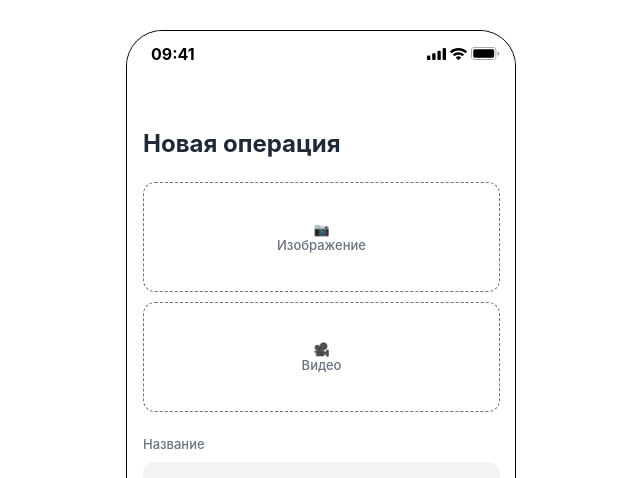
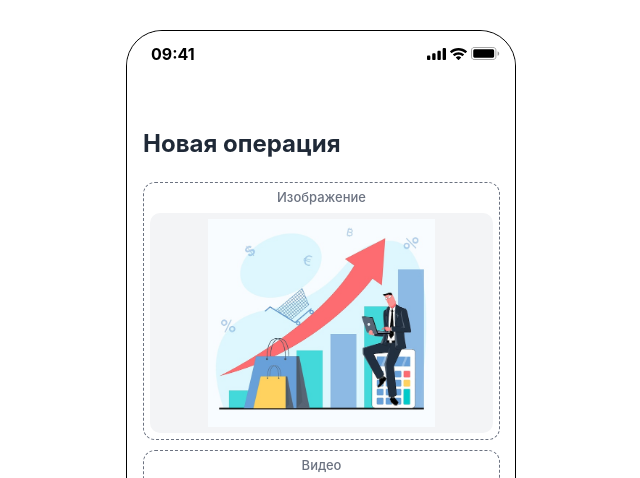
Before and after one commit to Nikolaiko2025/receipt_categories, a FastAPI app: template templates/receipt_categories_add.html in a window 1280 px wide. Shown: the top 478 px of the page, without its empty margins (319-959 px from the left). Run offline with FastAPI, Linux system fonts and the light colour scheme; the template is opened without the code that fills it, so the values that code supplies are empty; parts of the project's set-up code (start-up, migrations or seed data) failed here and were passed over.

Commit message:
Исправил

```diff
--- a/static/css/style.css
+++ b/static/css/style.css
@@ -937,9 +954,11 @@ border-radius: 30px;
     box-sizing: border-box;
     flex: none;
     width: 100%;
-    height: 110px;
+    min-height: 110px;
     display: grid;
     place-items: center;
+    gap: 8px;
+    padding: 6px;
     border: 1.5px dashed #6B7280;
     border-radius: 12px;
     cursor: pointer;
@@ -954,6 +973,31 @@ border-radius: 30px;
 
 .drop-zone input{
     display: none;
+}
+
+/* Медиа по умолчанию (и превью выбранного файла) внутри зоны загрузки */
+.drop-media{
+    display: block;
+    box-sizing: border-box;
+    width: 100%;
+    height: 220px;
+    border-radius: 10px;
+}
+
+.drop-media-image{
+    object-fit: contain;
+    padding: 6px;
+    background: #F3F4F6;
+}
+
+.drop-media-video{
+    background: #000000;
+}
+
+.drop-caption{
+    font-size: 13px;
+    line-height: 16px;
+    color: #6B7280;
 }
 
 .add-section > p{
--- a/templates/receipt_categories_add.html
+++ b/templates/receipt_categories_add.html
@@ -3,7 +3,7 @@
     <head>
         <meta charset="UTF-8">
         <title>Добавление</title>
-        <link rel="stylesheet" href="/static/css/style.css">
+        <link rel="stylesheet" href="/static/css/style.css?v=9">
     </head>
     <body>
         <div class="app-container">
@@ -47,15 +47,16 @@
                         <div class="add-section">
                             <label class="drop-zone">
                                 <input type="file" id="image-input" name="image" accept="image/*">
-                                <span>📷<br>Изображение</span>
-                                <img id="image-preview" alt="Предпросмотр изображения"
-                                     style="display:none; box-sizing:border-box; width:100%; height:240px; object-fit:contain; padding:6px; background:#F3F4F6; border-radius:10px;">
+                                <span class="drop-caption">Изображение</span>
+                                <img id="image-preview" class="drop-media drop-media-image"
+                                     src="{{ default_image_url }}" alt="Изображение по умолчанию">
                             </label>
                             <label class="drop-zone">
                                 <input type="file" id="video-input" name="video" accept="video/*">
-                                <span>🎥<br>Видео</span>
-                                <video id="video-preview" controls playsinline preload="metadata"
-                                       style="display:none; box-sizing:border-box; width:100%; height:220px; background:#000000; border-radius:10px;"></video>
+                                <span class="drop-caption">Видео</span>
+                                <video id="video-preview" class="drop-media drop-media-video"
+                                       src="{{ default_video_url }}"
+                                       controls autoplay muted loop playsinline preload="metadata"></video>
                             </label>
                         </div>
                         <div class="add-section">
@@ -91,8 +92,9 @@
                 var preview = document.getElementById(previewId);
                 if (!input || !preview) return;
 
-                var zone = input.parentElement;          // label.drop-zone
-                var placeholder = zone ? zone.querySelector("span") : null;
+                // медиа по умолчанию (из /static/media) — возвращаемся к нему,
+                // если файл не выбран
+                var defaultSrc = preview.getAttribute("src");
                 var objectUrl = null;
 
                 // чтобы клики по управлению видео не открывали диалог выбора файла
@@ -102,11 +104,6 @@
                     });
                 }
 
-                function showPlaceholder(show) {
-                    if (placeholder) placeholder.style.display = show ? "" : "none";
-                    if (zone) zone.style.height = show ? "" : "auto";
-                }
-
                 input.addEventListener("change", function () {
                     if (objectUrl) {
                         URL.revokeObjectURL(objectUrl);
@@ -114,16 +111,11 @@
                     }
                     var file = input.files && input.files[0];
                     if (!file) {
-                        preview.style.display = "none";
-                        preview.removeAttribute("src");
-                        preview.removeAttribute("srcObject");
-                        showPlaceholder(true);
+                        preview.src = defaultSrc;
                         return;
                     }
                     objectUrl = URL.createObjectURL(file);
                     preview.src = objectUrl;
-                    preview.style.display = "block";
-                    showPlaceholder(false);
                 });
             }
 
--- a/templates/receipt_categories_feed.html
+++ b/templates/receipt_categories_feed.html
@@ -3,7 +3,7 @@
     <head>
         <meta charset="UTF-8">
         <title>Лента</title>
-        <link rel="stylesheet" href="/static/css/style.css?v=5">
+        <link rel="stylesheet" href="/static/css/style.css?v=6">
     </head>
     <body>
         <div class="app-container">
--- a/templates/receipt_categories_grid.html
+++ b/templates/receipt_categories_grid.html
@@ -3,7 +3,7 @@
     <head>
         <meta charset="UTF-8">
         <title>Плитка</title>
-        <link rel="stylesheet" href="/static/css/style.css?v=7">
+        <link rel="stylesheet" href="/static/css/style.css?v=8">
     </head>
     <body>
         <div class="app-container">
```
Also changed, not shown: other parts of static/css/style.css (+25 -8 lines), core/config.py (+7 -3 lines), static/media/default.jpg, 1 other file.
